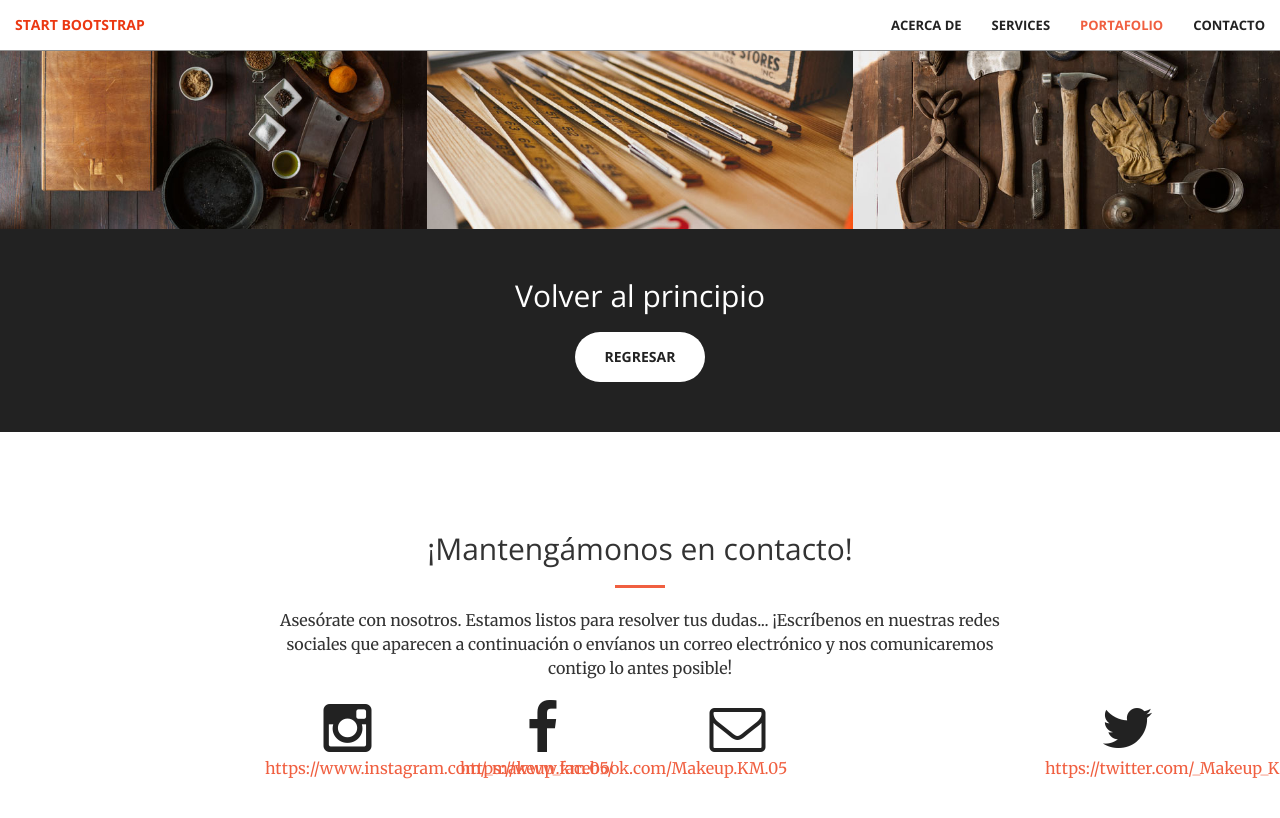
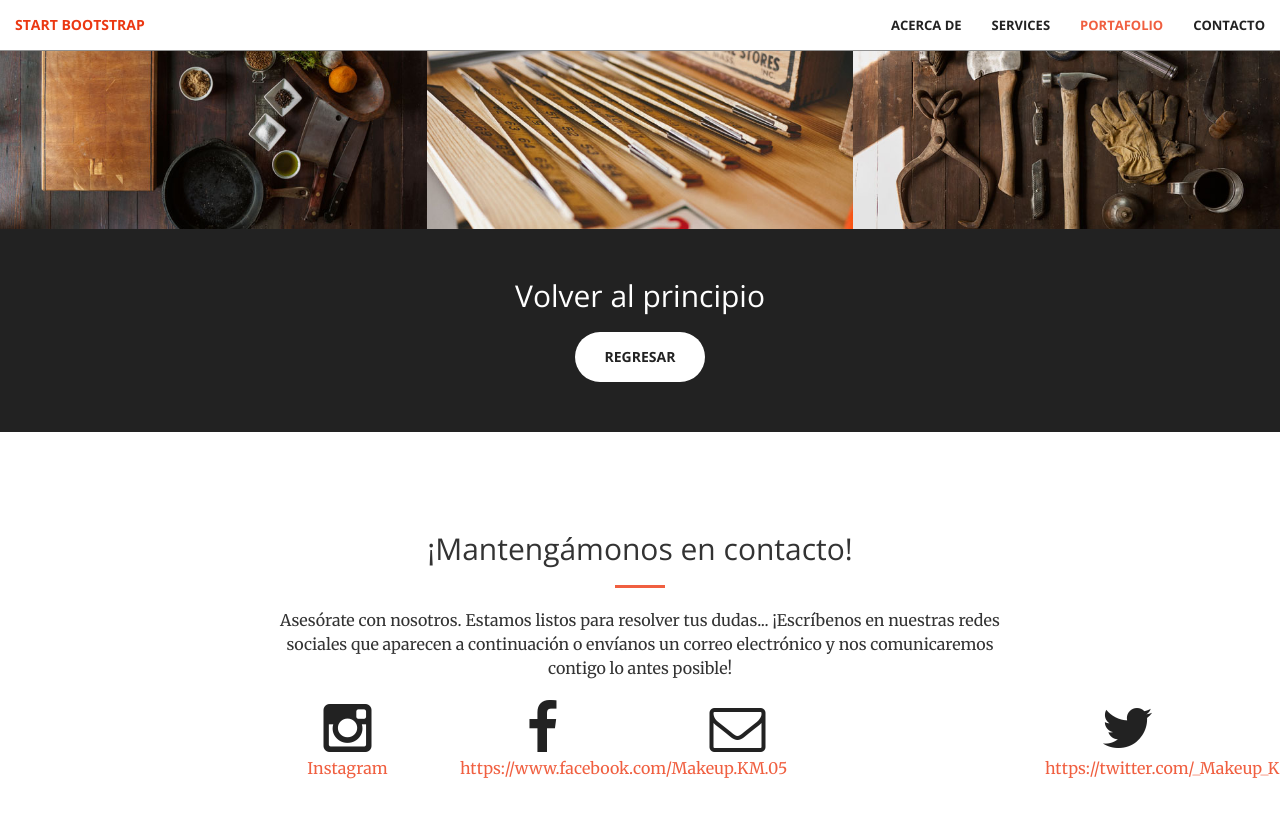
Before and after one commit to KatherineMerchanS/KatherineMerchanS.github.io, a Jekyll site: the page built from index.html, in a window 1280 px wide and 900 px high, scrolled down 2005 px. Shown: the top 818 px of the window. Built offline with Jekyll 4.4.1, drawn with Linux system fonts in a browser that asks for light colours; part of the change alters nothing that is shown.

Commit message:
Update _config.yml

```diff
--- a/_config.yml
+++ b/_config.yml
@@ -5,7 +5,7 @@ description: > # this means to ignore newlines until "baseurl:"
 baseurl: "" # the subpath of your site, e.g. /blog/
 url: "" # the base hostname & protocol for your site
 
-instagram_username: "https://www.instagram.com/_makeup_km.05/"
+instagram_username: "Instagram"
 facebook_username: "https://www.facebook.com/Makeup.KM.05"
 twitter_username: "https://twitter.com/_Makeup_KM"
 github_username:
```
